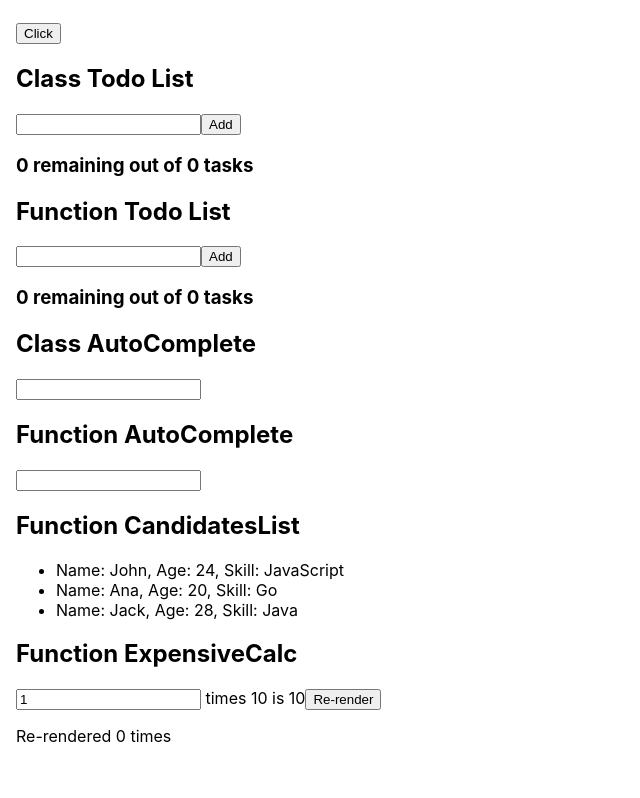
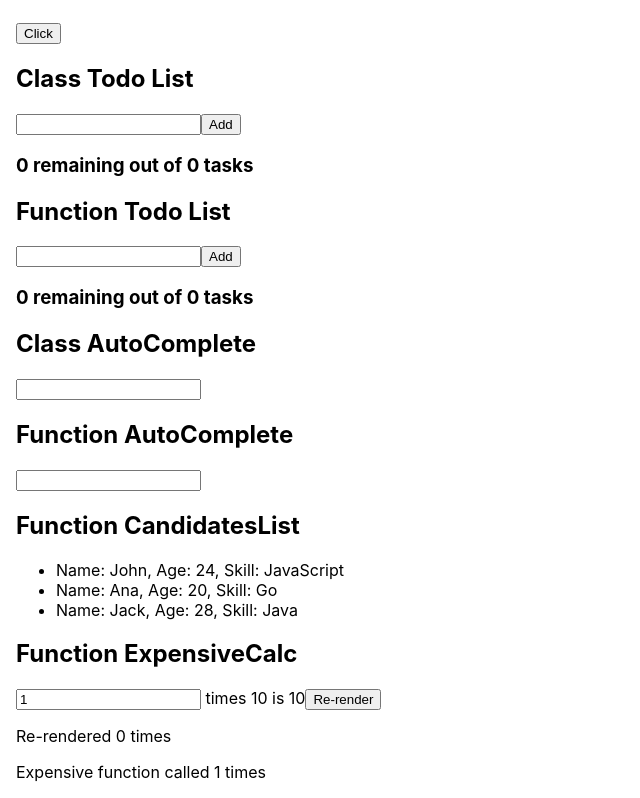
Before and after one commit to Knufle/Codility, a React (Vite) app: page / in a window 1280 px wide. Shown: the part 221-1019 px from the top of the page, without its empty margins (0-640 px from the left). Before the commit the page ends 983 px from the top, so only its background shows below. Built offline with nearby package versions, Linux system fonts and the light colour scheme.

Commit message:
removing console.log and updating text in document

```diff
--- a/src/components/ExpensiveCalc/FunctionExpensiveCalc.tsx
+++ b/src/components/ExpensiveCalc/FunctionExpensiveCalc.tsx
@@ -3,11 +3,12 @@ import { useMemo, useState } from 'react';
 export default function FunctionExpensiveCalc() {
   const [number, setNumber] = useState(1);
   const [counter, setCounter] = useState(0);
+  const [expensiveFuncCounter, setExpensiveFuncCounter] = useState(0);
 
   const multipliedNumber = useMemo(() => multiplyByTen(number), [number]);
 
   function multiplyByTen(number: number) {
-    console.log('multiplyByTen(number) called!');
+    setExpensiveFuncCounter((prevCounter) => prevCounter + 1);
     return number * 10;
   }
 
@@ -27,6 +28,7 @@ export default function FunctionExpensiveCalc() {
         times 10 is {multipliedNumber}
         <button onClick={handleReRender}>Re-render</button>
         <p>Re-rendered {counter} times</p>
+        <p>Expensive function called {expensiveFuncCounter} times</p>
       </div>
     </>
   );
```
